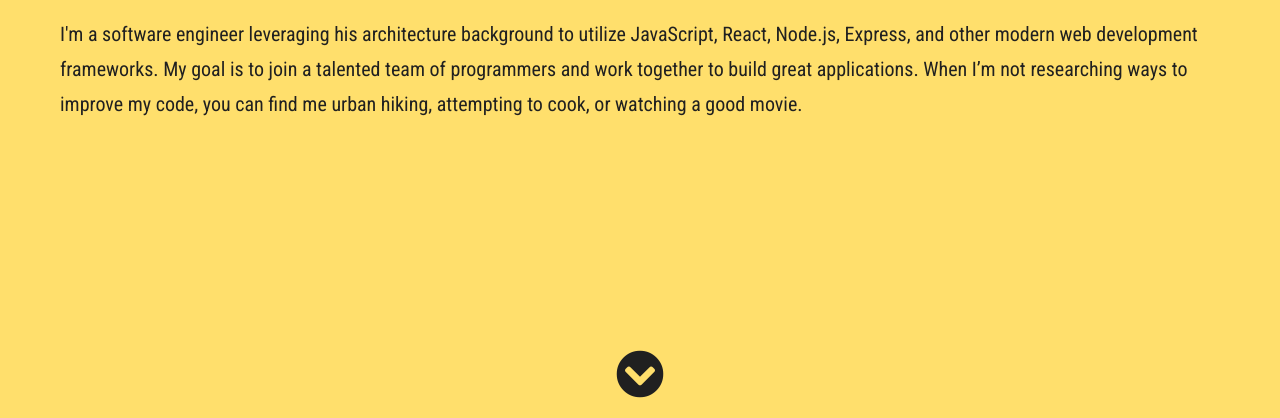
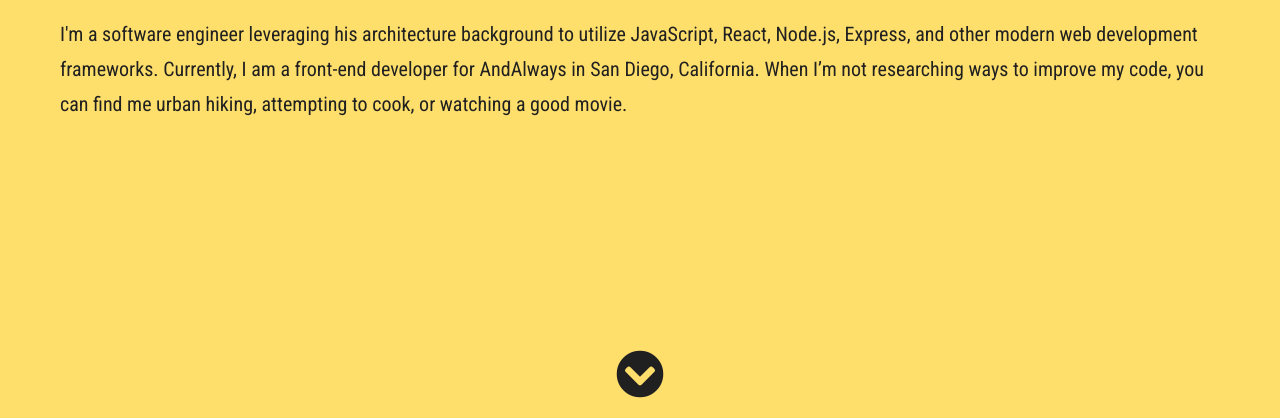
Before and after one commit to gavinmgrant/portfolio, a plain HTML site: page index.html in a window 1280 px wide. Shown: the part 382-800 px from the top of the page. Drawn offline with nearby package versions, Linux system fonts and the light colour scheme.

Commit message:
refactor(bio): revise to include developer job

```diff
--- a/index.html
+++ b/index.html
@@ -28,7 +28,7 @@
 
         <p class="bio">
             <span class="bioMobile">I'm a software engineer leveraging his architecture background to utilize JavaScript, React, Node.js, Express, and other modern web development frameworks.</span>
-            <span class="bioFull">My goal is to join a talented team of programmers and work together to build great applications.
+            <span class="bioFull">Currently, I am a front-end developer for AndAlways in San Diego, California.
             When I’m not researching ways to improve my code, you can find me urban hiking, attempting to cook, or watching a good movie.</span>
         </p>
         <div class="down-arrow">
```
